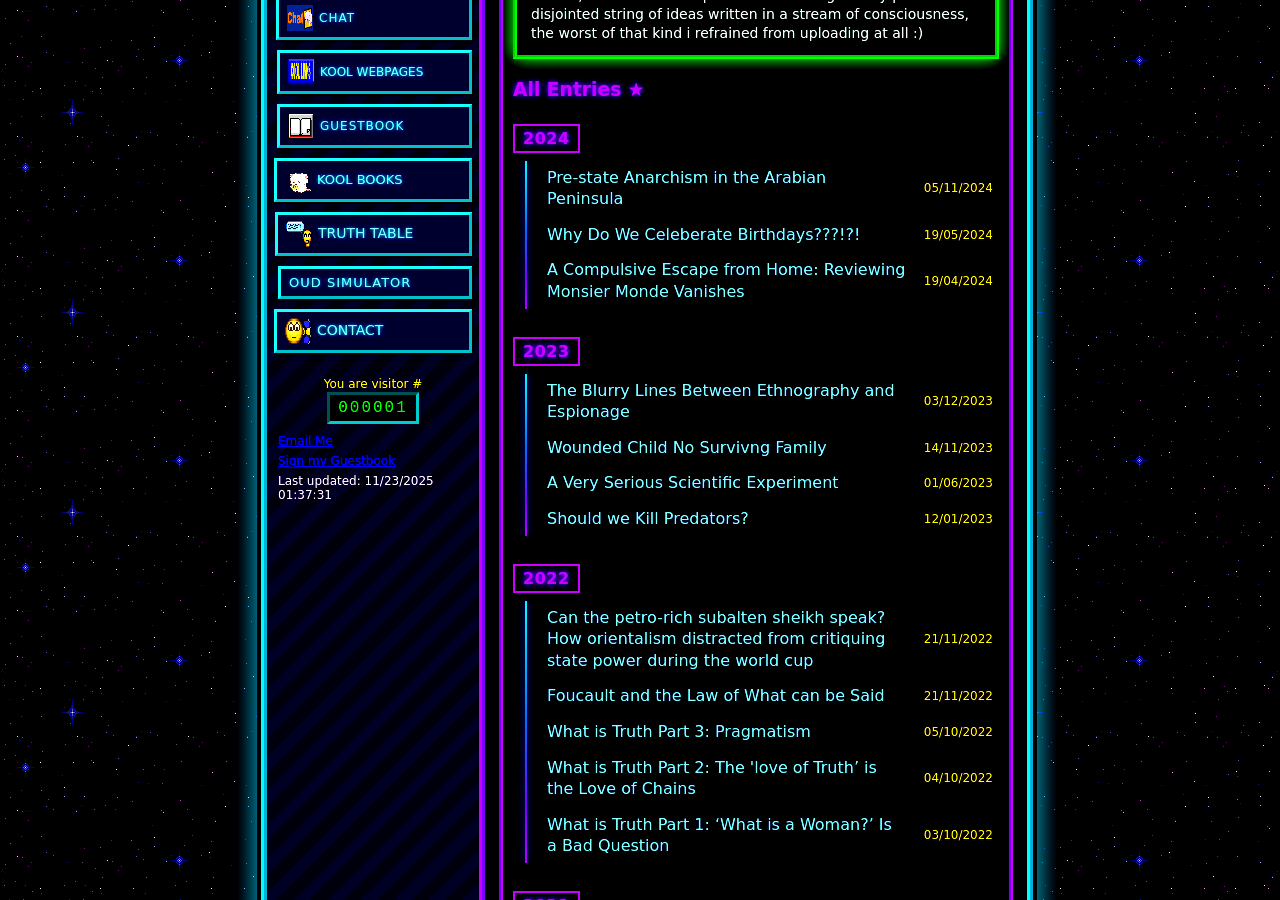
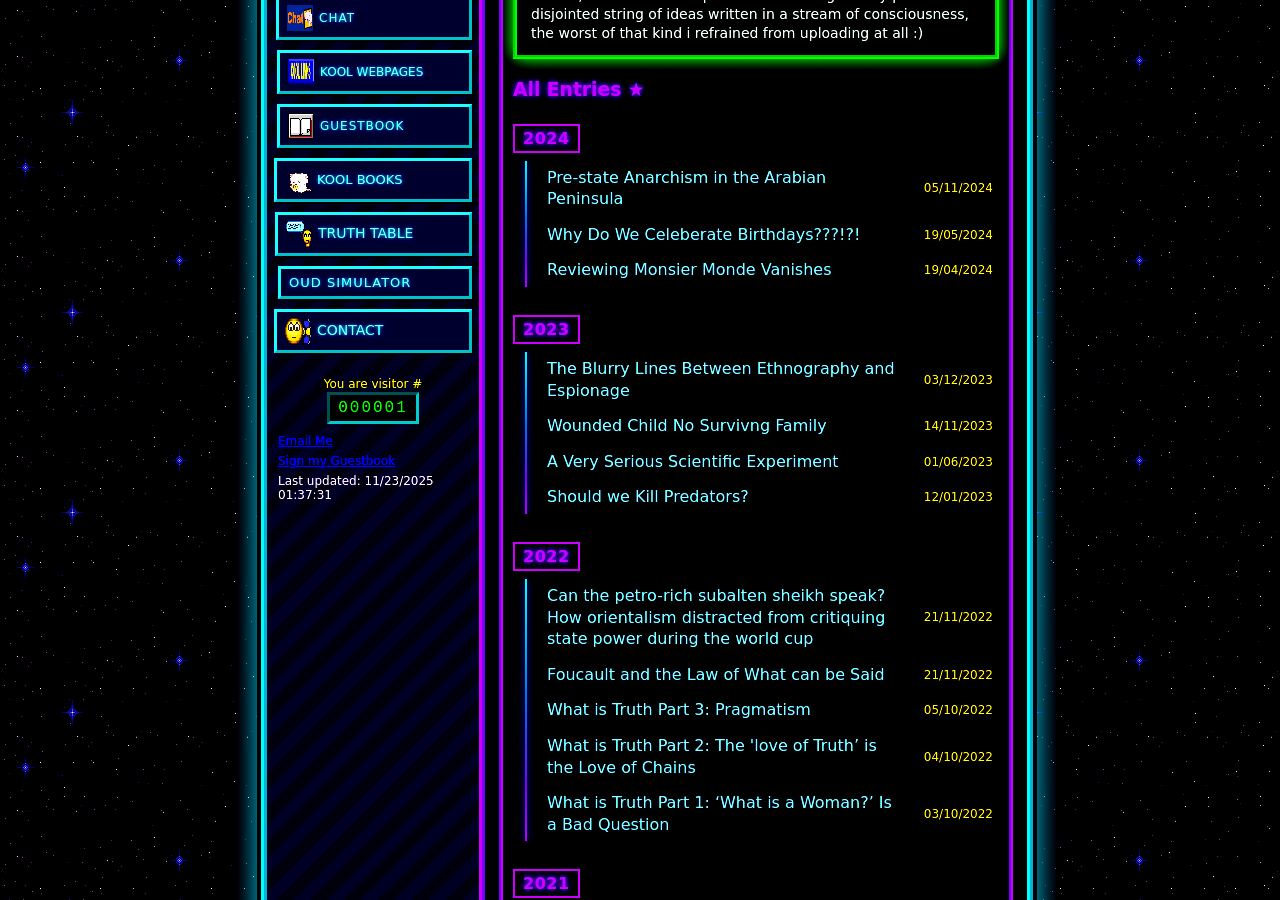
Before and after one commit to Catofminerva/Catofminerva.github.io, a Jekyll site: the page built from blog_posts.html, in a window 1280 px wide and 900 px high, scrolled down 470 px. Built offline with Jekyll 4.4.1, drawn with Linux system fonts in a browser that asks for light colours.

Commit message:
Update 2024-04-19-monde.md

```diff
--- a/_posts/2024-04-19-monde.md
+++ b/_posts/2024-04-19-monde.md
@@ -1,6 +1,6 @@
 ---
 layout: post
-title: "A Compulsive Escape from Home: Reviewing Monsier Monde Vanishes"
+title: "Reviewing Monsier Monde Vanishes"
 permalink: /monde
 ---
 
```
